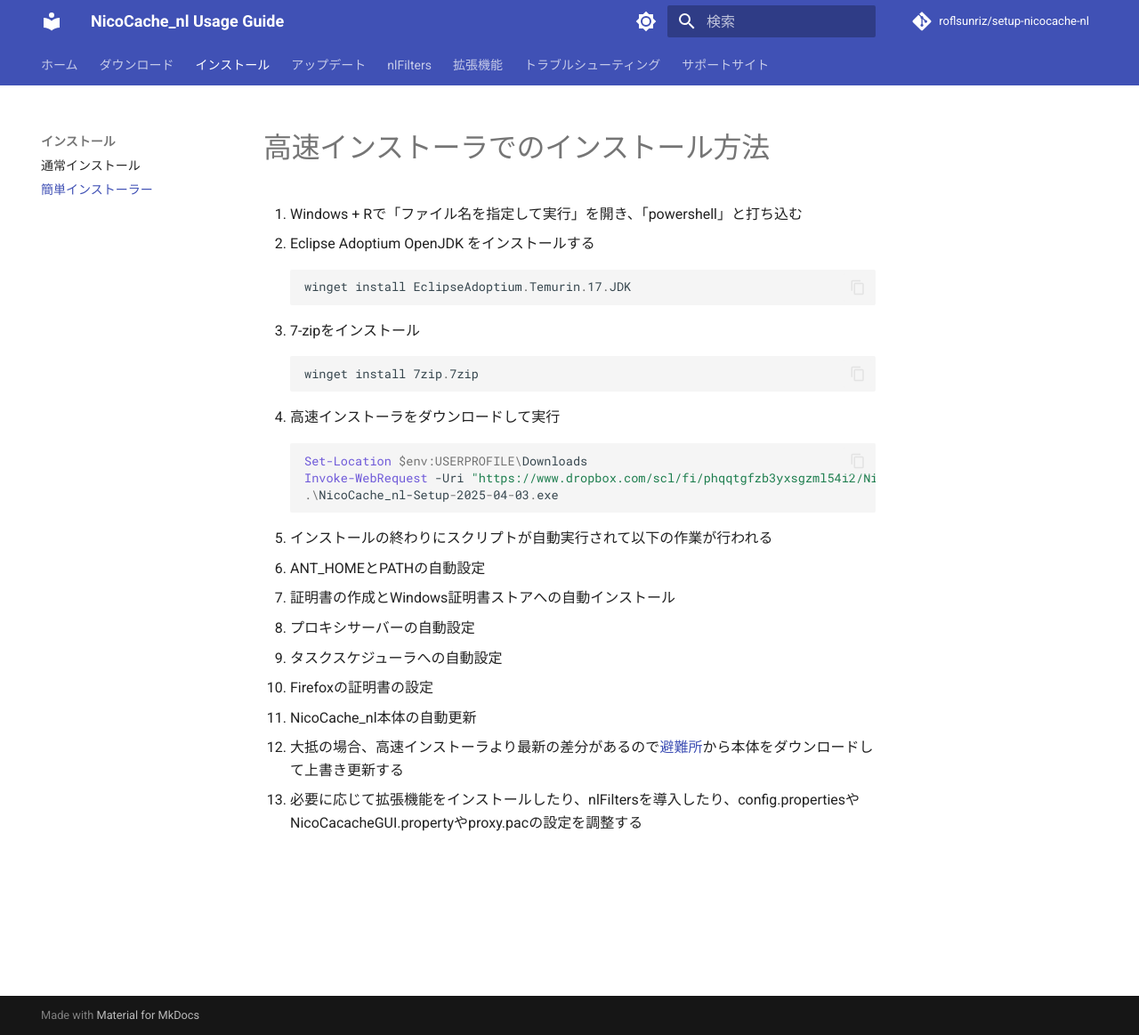
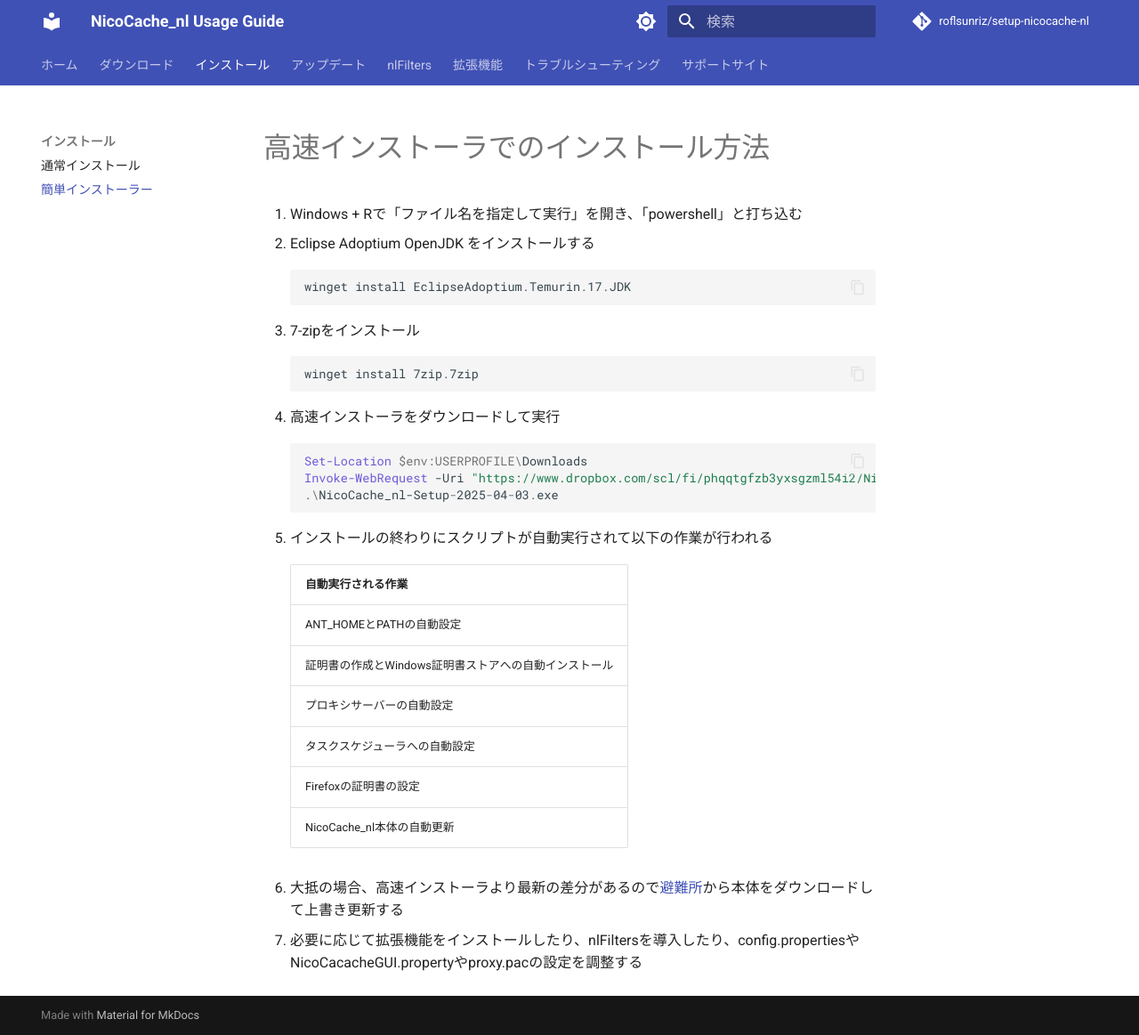
Before and after one commit to roflsunriz/setup-nicocache-nl, an MkDocs documentation site: the page built from docs/fast-installer.md, in a window 1280 px wide and 1163 px high. Shown: the whole window at 89% size. Built offline with MkDocs 1.6.1 and Material for MkDocs 9.7.7, drawn with Linux system fonts in a browser that asks for light colours; comment, search, counter and statistics services are not loaded.

Commit message:
docs: Add PowerShell command for downloading NicoCache_nl-Setup.exe and improve formatting in fast-installer.md

````diff
--- a/docs/fast-installer.md
+++ b/docs/fast-installer.md
@@ -16,12 +16,15 @@
 .\NicoCache_nl-Setup-2025-04-03.exe
 ```
 5. インストールの終わりにスクリプトが自動実行されて以下の作業が行われる
-- ANT_HOMEとPATHの自動設定
-- 証明書の作成とWindows証明書ストアへの自動インストール
-- プロキシサーバーの自動設定
-- タスクスケジューラへの自動設定
-- Firefoxの証明書の設定
-- NicoCache_nl本体の自動更新
+
+    | 自動実行される作業 |
+    |---|
+    | ANT_HOMEとPATHの自動設定 |
+    | 証明書の作成とWindows証明書ストアへの自動インストール |
+    | プロキシサーバーの自動設定 |
+    | タスクスケジューラへの自動設定 |
+    | Firefoxの証明書の設定 |
+    | NicoCache_nl本体の自動更新 |
 
 6. 大抵の場合、高速インストーラより最新の差分があるので[避難所](https://nicocache.jpn.org/)から本体をダウンロードして上書き更新する
 7. 必要に応じて拡張機能をインストールしたり、nlFiltersを導入したり、config.propertiesやNicoCacacheGUI.propertyやproxy.pacの設定を調整する
````
Also changed, not shown: docs/download.md (+5 -0 lines).
